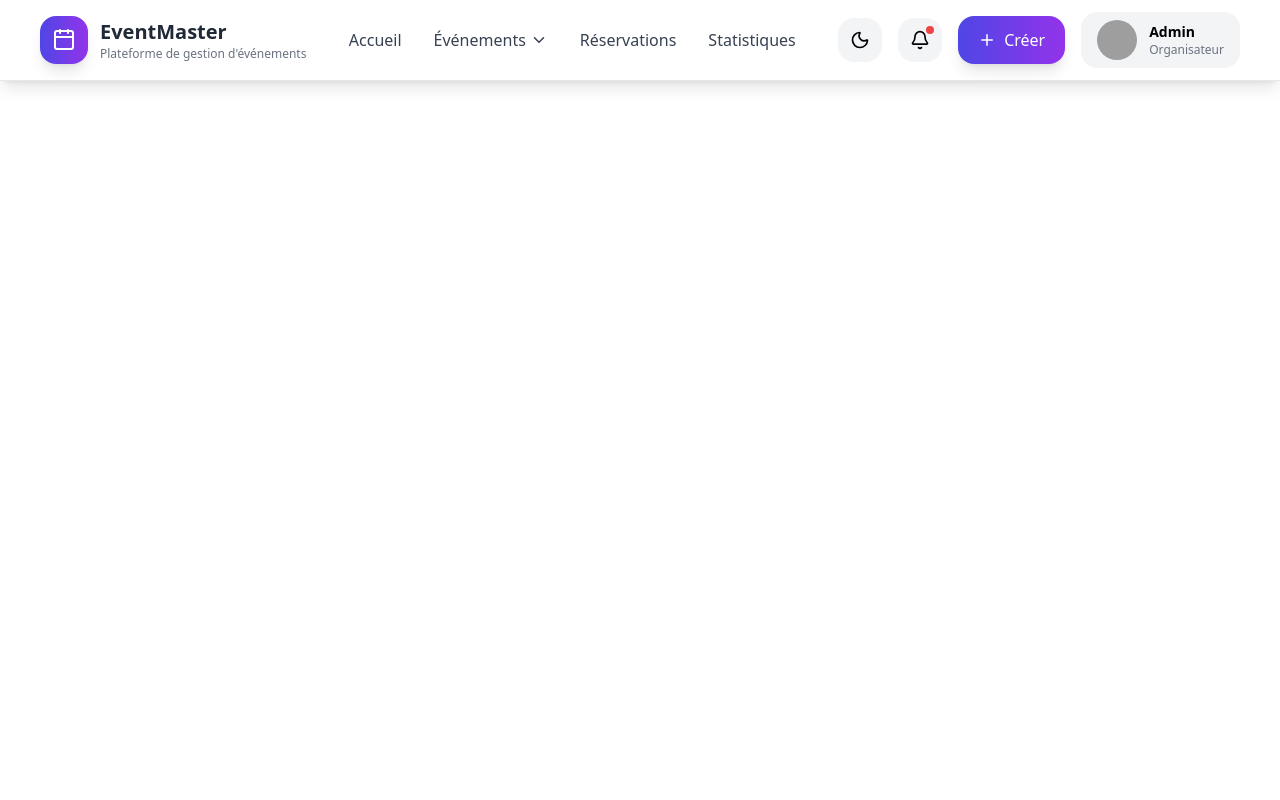
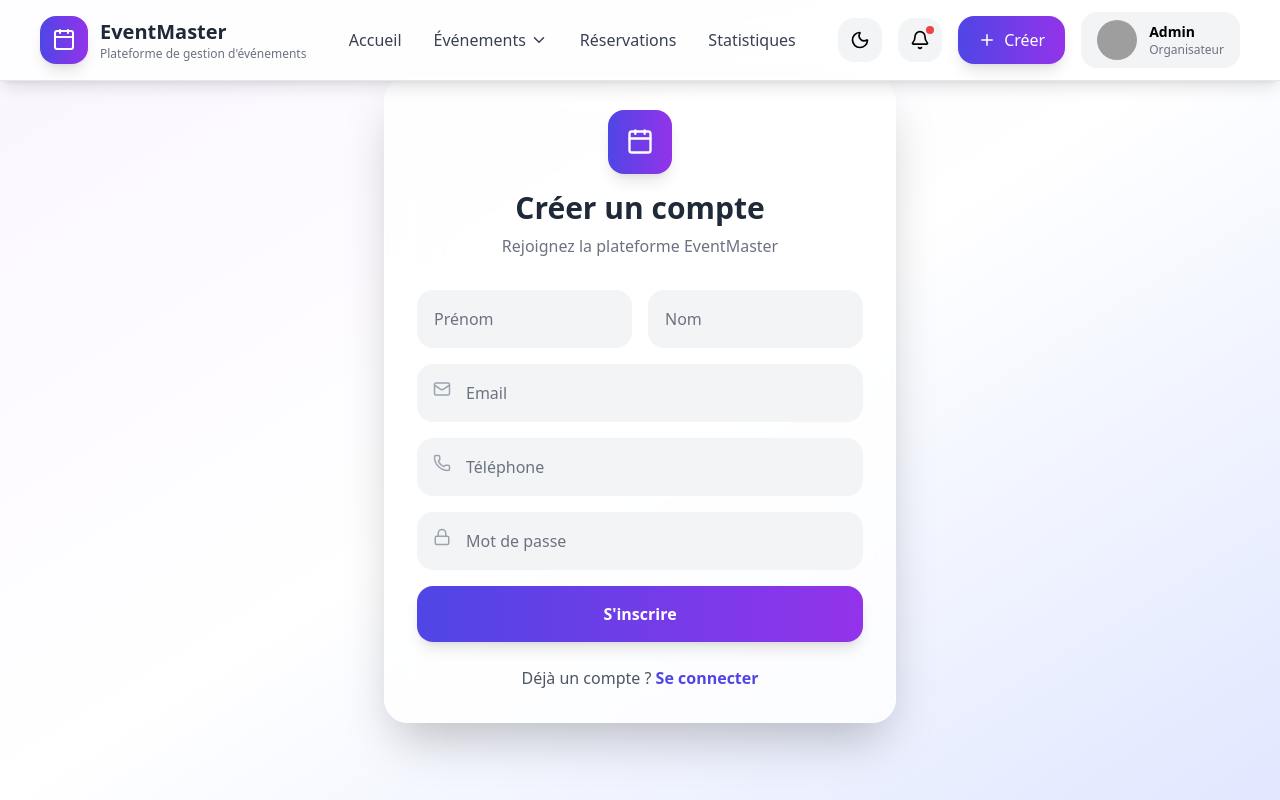
Before and after one commit to Nads2003/event-management-system, a React (Vite) app in the folder eventhub-frontend/: page /register in a window 1280 px wide. Built offline with nearby package versions, Linux system fonts and the light colour scheme; grey boxes are pictures that could not be loaded.

Commit message:
Version auth frontend final

```diff
--- a/eventhub-frontend/src/App.jsx
+++ b/eventhub-frontend/src/App.jsx
@@ -3,6 +3,7 @@ import Home from "./pages/Home";
 import Contenus from "./pages/Contenus";
 import Navbar from "./components/Navbar";
 import Login from "./pages/Auth/Login";
+import Register from "./pages/Auth/Register";
 
 function App() {
 
@@ -10,7 +11,8 @@ function App() {
     <div >
       <Navbar/>
       <Routes>
-
+        <Route path="/login" element={<Login />} />
+<Route path="/register" element={<Register />} />
       </Routes>
     </div>
   );
--- a/eventhub-frontend/src/components/Navbar.jsx
+++ b/eventhub-frontend/src/components/Navbar.jsx
@@ -99,7 +99,7 @@ border-b border-gray-200 dark:border-gray-700 shadow-lg">
             {/* Dark Mode */}
             <button
               onClick={toggleTheme}
-              className="p-3 rounded-2xl bg-gray-100 dark:bg-gray-800 hover:bg-indigo-100 dark:hover:bg-gray-700 transition"
+              className="p-3 rounded-2xl bg-gray-100 dark:bg-gray-800 dark:text-white hover:bg-indigo-100 dark:hover:bg-gray-700 transition"
             >
               {darkMode ? <Sun size={20} /> : <Moon size={20} />}
             </button>
@@ -107,7 +107,7 @@ border-b border-gray-200 dark:border-gray-700 shadow-lg">
             {/* Notifications */}
             <Link
               to="/notifications"
-              className="relative p-3 rounded-2xl bg-gray-100 dark:bg-gray-800 hover:bg-indigo-100 transition"
+              className="relative p-3 rounded-2xl bg-gray-100 dark:bg-gray-800 dark:text-white hover:bg-indigo-100 transition"
             >
               <Bell size={20} />
               <span className="absolute top-2 right-2 w-2 h-2 bg-red-500 rounded-full"></span>
--- a/eventhub-frontend/src/pages/Auth/Login.jsx
+++ b/eventhub-frontend/src/pages/Auth/Login.jsx
@@ -1,15 +1,85 @@
-export default function Login(){
-    return(
-        <div className="bg-white border border-indigo-400">
-            <h3>Se connecter</h3>
-            <div>
-                <input type="text" placeholder="votre email" />
-                <input type="text" placeholder="mot de passe" />
-            </div>
-            <div>
-                <button>Connexion</button>
-                <a href="">s'inscrire</a>
-            </div>
+import { Link } from "react-router-dom";
+import { Mail, Lock, Calendar } from "lucide-react";
+
+export default function Login() {
+  return (
+    <div className="min-h-screen flex items-center justify-center px-4
+      bg-gradient-to-br from-indigo-50 via-white to-purple-100
+      dark:from-gray-950 dark:via-gray-900 dark:to-indigo-950 transition-all duration-500">
+
+      <div className="w-full max-w-md
+        bg-white/80 dark:bg-gray-900/80
+        backdrop-blur-xl rounded-3xl shadow-2xl
+        border border-white/50 dark:border-gray-700 p-8 transition-all">
+
+        {/* Header */}
+        <div className="text-center mb-8">
+          <div className="w-16 h-16 mx-auto rounded-2xl bg-gradient-to-r from-indigo-600 to-purple-600 flex items-center justify-center shadow-lg">
+            <Calendar className="text-white" size={28} />
+          </div>
+
+          <h2 className="text-3xl font-bold mt-4 text-gray-800 dark:text-white">
+            Connexion
+          </h2>
+
+          <p className="text-gray-500 dark:text-gray-300 mt-2">
+            Accédez à votre espace EventMaster
+          </p>
         </div>
-    )
+
+        {/* Form */}
+        <form className="space-y-5">
+          <div className="relative">
+            <Mail
+              className="absolute left-4 top-4 text-gray-400 dark:text-gray-500"
+              size={18}
+            />
+            <input
+              type="email"
+              placeholder="Votre email"
+              className="w-full pl-12 pr-4 py-4 rounded-2xl
+              bg-gray-100 dark:bg-gray-800
+              text-gray-800 dark:text-white
+              placeholder-gray-500 dark:placeholder-gray-400
+              focus:bg-white dark:focus:bg-gray-700
+              border border-transparent focus:border-indigo-500
+              outline-none transition"
+            />
+          </div>
+
+          <div className="relative">
+            <Lock
+              className="absolute left-4 top-4 text-gray-400 dark:text-gray-500"
+              size={18}
+            />
+            <input
+              type="password"
+              placeholder="Mot de passe"
+              className="w-full pl-12 pr-4 py-4 rounded-2xl
+              bg-gray-100 dark:bg-gray-800
+              text-gray-800 dark:text-white
+              placeholder-gray-500 dark:placeholder-gray-400
+              focus:bg-white dark:focus:bg-gray-700
+              border border-transparent focus:border-indigo-500
+              outline-none transition"
+            />
+          </div>
+
+          <button className="w-full py-4 bg-gradient-to-r from-indigo-600 to-purple-600 text-white rounded-2xl font-semibold hover:scale-[1.02] transition shadow-lg">
+            Se connecter
+          </button>
+        </form>
+
+        <p className="text-center text-gray-600 dark:text-gray-300 mt-6">
+          Pas encore de compte ?{" "}
+          <Link
+            to="/register"
+            className="text-indigo-600 dark:text-indigo-400 font-semibold hover:underline"
+          >
+            S'inscrire
+          </Link>
+        </p>
+      </div>
+    </div>
+  );
 }
--- /dev/null
+++ b/eventhub-frontend/src/pages/Auth/Register.jsx
@@ -0,0 +1,127 @@
+import { Link } from "react-router-dom";
+import { User, Mail, Lock, Phone, Calendar } from "lucide-react";
+
+export default function Register() {
+  return (
+    <div className="min-h-screen flex items-center justify-center px-4
+      bg-gradient-to-br from-purple-50 via-white to-indigo-100
+      dark:from-gray-950 dark:via-gray-900 dark:to-indigo-950 transition-all duration-500">
+
+      <div className="w-full max-w-lg
+        bg-white/80 dark:bg-gray-900/80
+        backdrop-blur-xl rounded-3xl shadow-2xl
+        border border-white/50 dark:border-gray-700 p-8 transition-all">
+
+        {/* Header */}
+        <div className="text-center mb-8">
+          <div className="w-16 h-16 mx-auto rounded-2xl bg-gradient-to-r from-indigo-600 to-purple-600 flex items-center justify-center shadow-lg">
+            <Calendar className="text-white" size={28} />
+          </div>
+
+          <h2 className="text-3xl font-bold mt-4 text-gray-800 dark:text-white">
+            Créer un compte
+          </h2>
+
+          <p className="text-gray-500 dark:text-gray-300 mt-2">
+            Rejoignez la plateforme EventMaster
+          </p>
+        </div>
+
+        {/* Form */}
+        <form className="space-y-4">
+
+          {/* First / Last name */}
+          <div className="grid grid-cols-2 gap-4">
+            <input
+              type="text"
+              placeholder="Prénom"
+              className="p-4 rounded-2xl
+              bg-gray-100 dark:bg-gray-800
+              text-gray-800 dark:text-white
+              placeholder-gray-500 dark:placeholder-gray-400
+              focus:bg-white dark:focus:bg-gray-700
+              border border-transparent focus:border-indigo-500
+              outline-none transition"
+            />
+
+            <input
+              type="text"
+              placeholder="Nom"
+              className="p-4 rounded-2xl
+              bg-gray-100 dark:bg-gray-800
+              text-gray-800 dark:text-white
+              placeholder-gray-500 dark:placeholder-gray-400
+              focus:bg-white dark:focus:bg-gray-700
+              border border-transparent focus:border-indigo-500
+              outline-none transition"
+            />
+          </div>
+
+          {/* Email */}
+          <div className="relative">
+            <Mail className="absolute left-4 top-4 text-gray-400 dark:text-gray-500" size={18} />
+            <input
+              type="email"
+              placeholder="Email"
+              className="w-full pl-12 pr-4 py-4 rounded-2xl
+              bg-gray-100 dark:bg-gray-800
+              text-gray-800 dark:text-white
+              placeholder-gray-500 dark:placeholder-gray-400
+              focus:bg-white dark:focus:bg-gray-700
+              border border-transparent focus:border-indigo-500
+              outline-none transition"
+            />
+          </div>
+
+          {/* Phone */}
+          <div className="relative">
+            <Phone className="absolute left-4 top-4 text-gray-400 dark:text-gray-500" size={18} />
+            <input
+              type="text"
+              placeholder="Téléphone"
+              className="w-full pl-12 pr-4 py-4 rounded-2xl
+              bg-gray-100 dark:bg-gray-800
+              text-gray-800 dark:text-white
+              placeholder-gray-500 dark:placeholder-gray-400
+              focus:bg-white dark:focus:bg-gray-700
+              border border-transparent focus:border-indigo-500
+              outline-none transition"
+            />
+          </div>
+
+          {/* Password */}
+          <div className="relative">
+            <Lock className="absolute left-4 top-4 text-gray-400 dark:text-gray-500" size={18} />
+            <input
+              type="password"
+              placeholder="Mot de passe"
+              className="w-full pl-12 pr-4 py-4 rounded-2xl
+              bg-gray-100 dark:bg-gray-800
+              text-gray-800 dark:text-white
+              placeholder-gray-500 dark:placeholder-gray-400
+              focus:bg-white dark:focus:bg-gray-700
+              border border-transparent focus:border-indigo-500
+              outline-none transition"
+            />
+          </div>
+
+          {/* Button */}
+          <button className="w-full py-4 bg-gradient-to-r from-indigo-600 to-purple-600 text-white rounded-2xl font-semibold shadow-lg hover:scale-[1.02] transition">
+            S'inscrire
+          </button>
+        </form>
+
+        {/* Footer */}
+        <p className="text-center text-gray-600 dark:text-gray-300 mt-6">
+          Déjà un compte ?{" "}
+          <Link
+            to="/login"
+            className="text-indigo-600 dark:text-indigo-400 font-semibold hover:underline"
+          >
+            Se connecter
+          </Link>
+        </p>
+      </div>
+    </div>
+  );
+}
```
